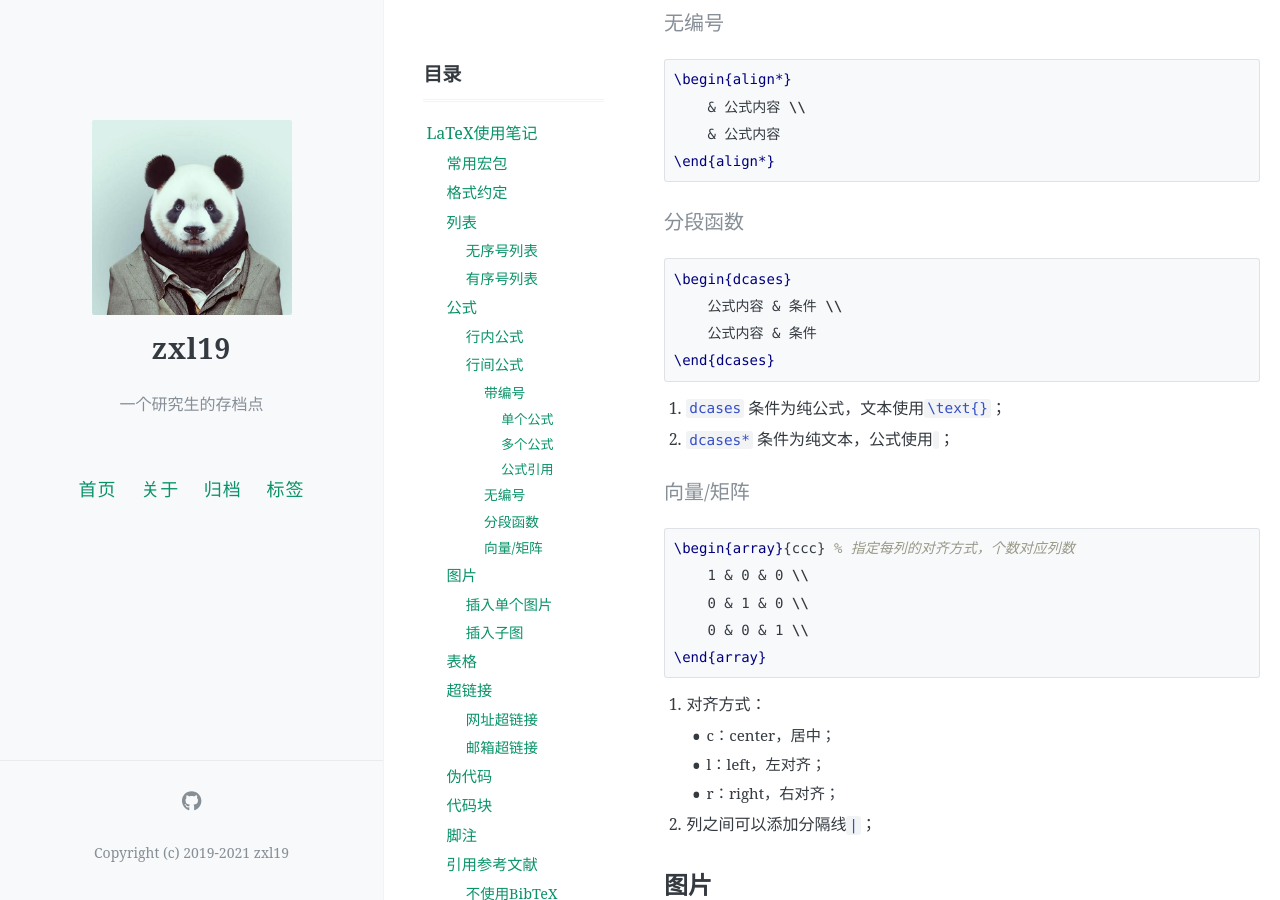
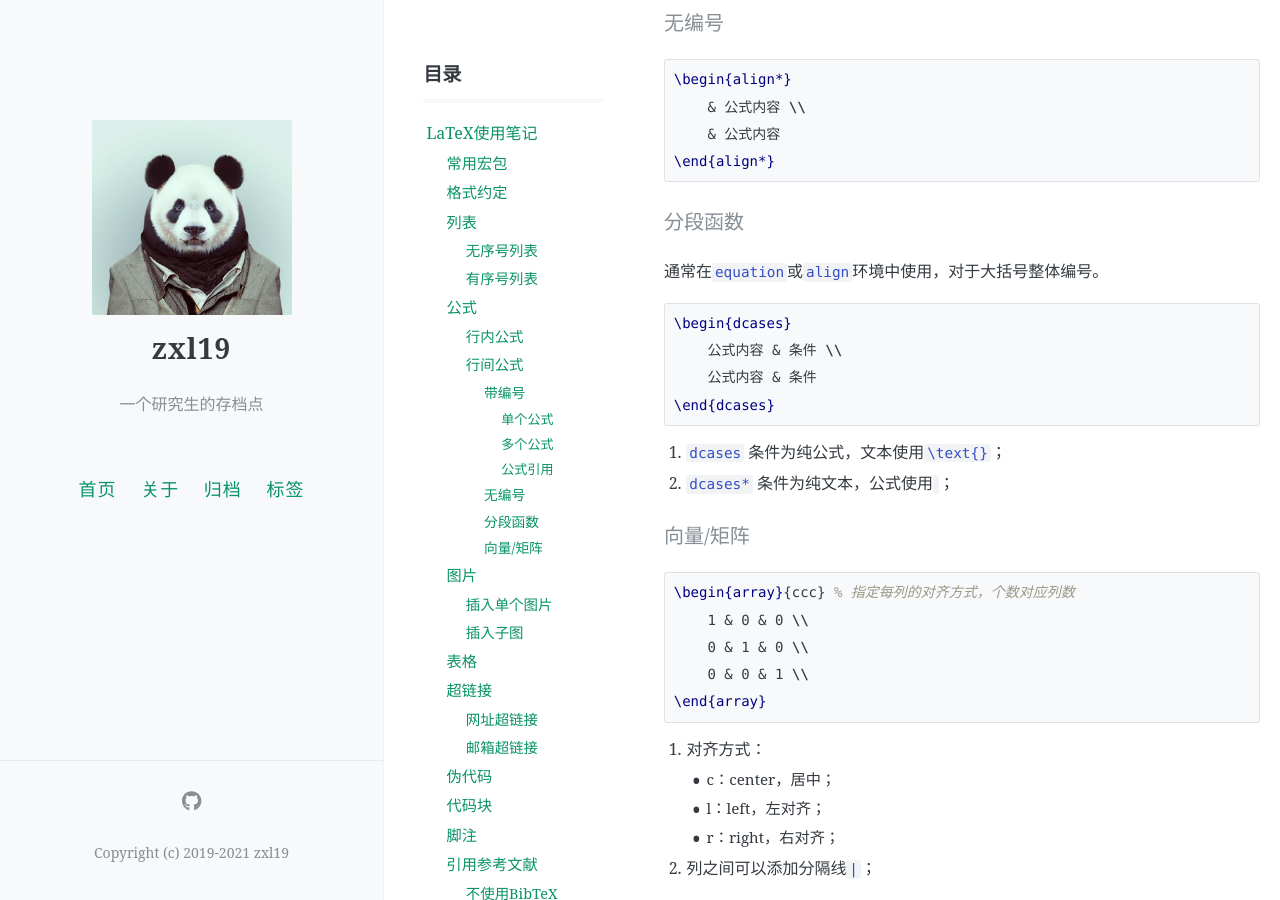
Before and after one commit to zxl19/zxl19.github.io, a Jekyll site: the page built from _posts/2021-03-29-latex-note.md, in a window 1280 px wide and 900 px high, scrolled down 3521 px. Built offline with Jekyll 4.4.1, drawn with Linux system fonts in a browser that asks for light colours; formulas are drawn with MathJax 3; comment, search, counter and statistics services are not loaded; part of the change alters nothing that is shown.

Commit message:
Update 2021-03-29-latex-note.md

````diff
--- a/_posts/2021-03-29-latex-note.md
+++ b/_posts/2021-03-29-latex-note.md
@@ -164,6 +164,8 @@ $公式内容$
 ```
 
 #### 分段函数
+
+通常在`equation`或`align`环境中使用，对于大括号整体编号。
 
 ```latex
 \begin{dcases}
@@ -460,6 +462,7 @@ TODO：显示样式设置
 2. [Cheatsheet](https://www.latextemplates.com/template/cheatsheet)
 3. [PlotNeuralNet](https://github.com/HarisIqbal88/PlotNeuralNet)
 4. [resume-chinese](https://github.com/zheyuye/resume-chinese)
+5. [thuthesis](https://github.com/tuna/thuthesis)
 
 ## 参考
 
@@ -467,9 +470,10 @@ TODO：显示样式设置
 2. [\tab-Stack Exchange](https://tex.stackexchange.com/questions/198432/using-the-tab-command)
 3. [对号&错号-Stack Exchange](https://tex.stackexchange.com/questions/42619/x-mark-to-match-checkmark)
 4. [列表-CSDN博客](https://blog.csdn.net/HugoChen_cs/article/details/105189541)
-5. [图片1-CSDN博客](https://blog.csdn.net/qq_38526623/article/details/103737589)
-6. [图片2-CSDN博客](https://blog.csdn.net/LeonSUST/article/details/89332744)
-7. [\multirow-CSDN博客](https://blog.csdn.net/robert_chen1988/article/details/80861246)
-8. [超链接-CSDN博客](https://blog.csdn.net/OOFFrankDura/article/details/90600855)
-9. [插入脚注-LaTeX 工作室](https://www.latexstudio.net/archives/51620.html)
-10. [引用参考文献-MOON博客](https://www.moonpapers.com/blog/5f8502bc30a4195e92ccc6db)
+5. [公式-简书](https://www.jianshu.com/p/97ec8a3739f6)
+6. [图片1-CSDN博客](https://blog.csdn.net/qq_38526623/article/details/103737589)
+7. [图片2-CSDN博客](https://blog.csdn.net/LeonSUST/article/details/89332744)
+8. [\multirow-CSDN博客](https://blog.csdn.net/robert_chen1988/article/details/80861246)
+9. [超链接-CSDN博客](https://blog.csdn.net/OOFFrankDura/article/details/90600855)
+10. [插入脚注-LaTeX 工作室](https://www.latexstudio.net/archives/51620.html)
+11. [引用参考文献-MOON博客](https://www.moonpapers.com/blog/5f8502bc30a4195e92ccc6db)
````
